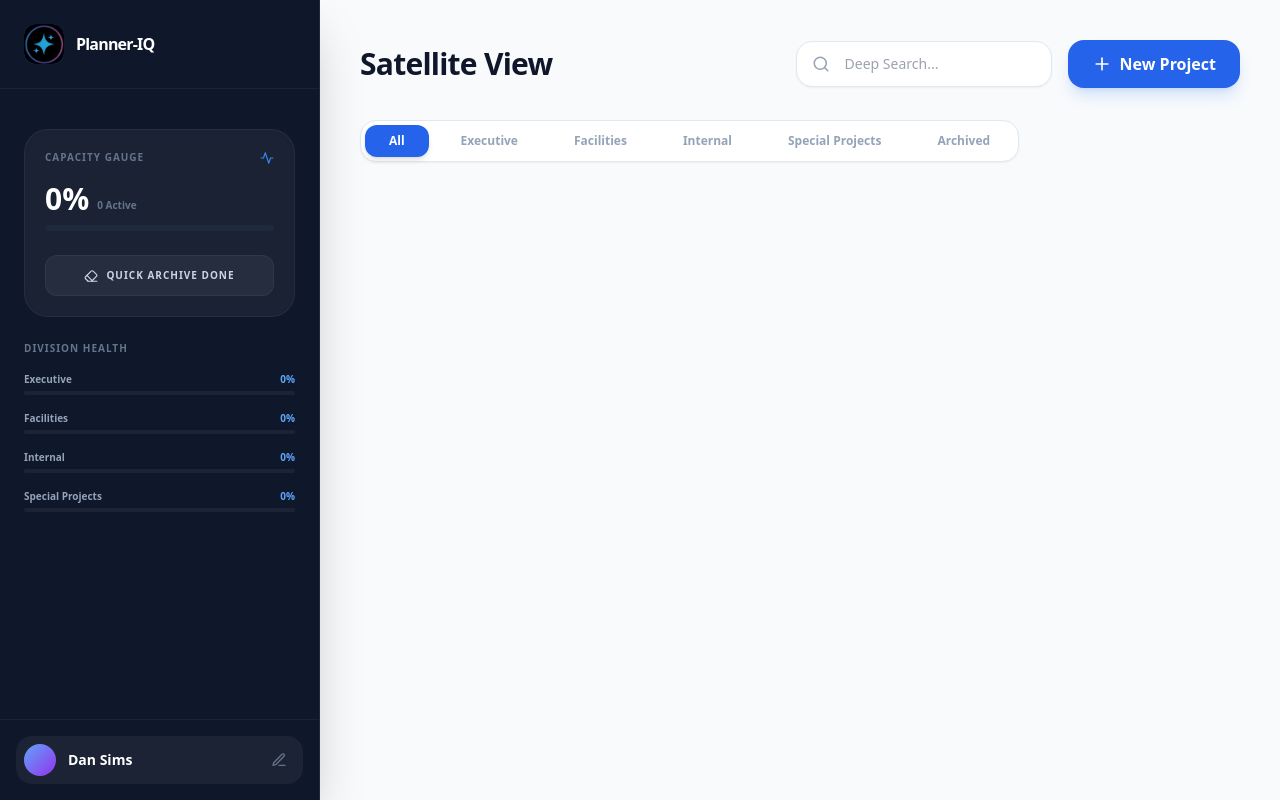
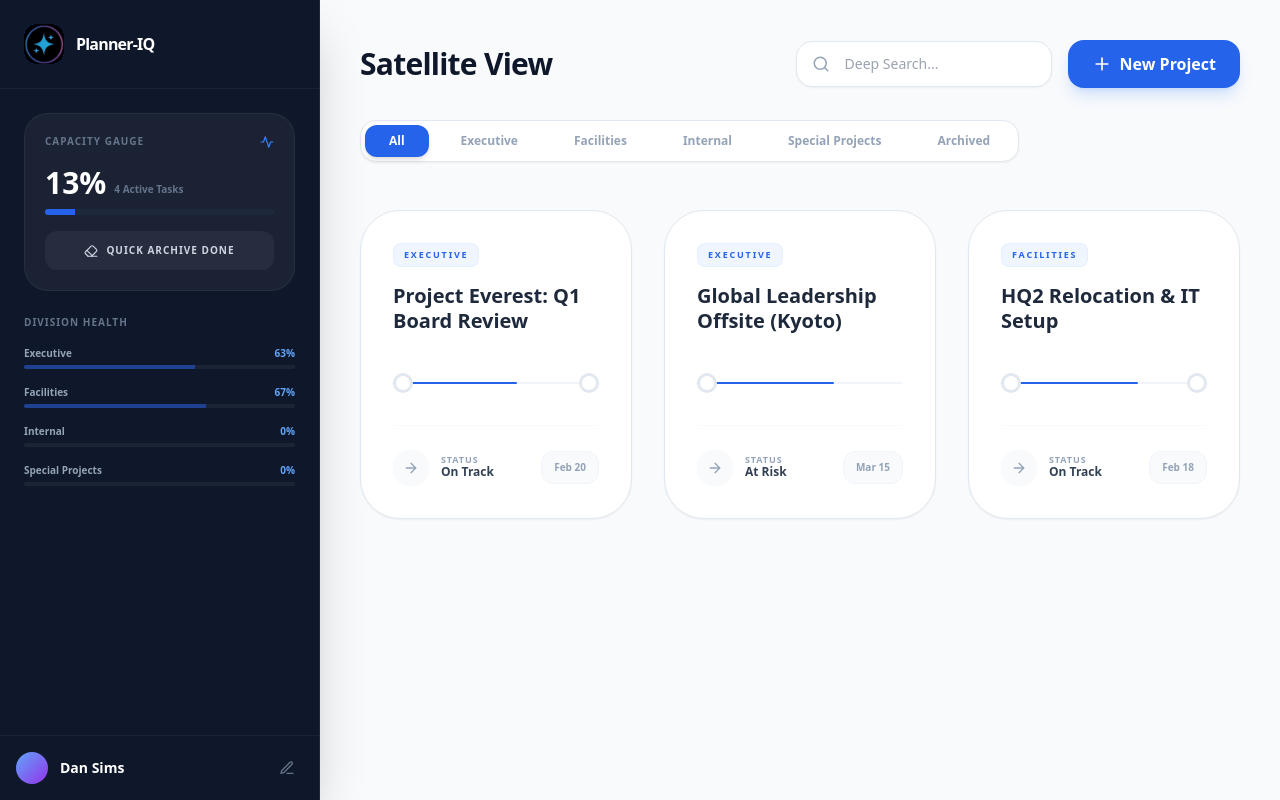
Before and after one commit to dansims2024-afk/Planner-IQ, a Next.js app: page / in a window 1280 px wide. Built offline with nearby package versions, Linux system fonts and the light colour scheme.

Commit message:
Update Dashboard.jsx

```diff
--- a/src/components/Dashboard.jsx
+++ b/src/components/Dashboard.jsx
@@ -3,13 +3,71 @@
 import React, { useState, useEffect } from 'react';
 import {
   Layout, CheckCircle2, Plus, X, Search, Bell, Edit3,
-  Settings, Archive, Trash2, Filter, Zap, Activity, Eraser
+  Settings, Archive, Trash2, Activity, Eraser, Zap
 } from 'lucide-react';
 import Image from 'next/image';
 import Link from 'next/link';
 import ProjectCard from './ProjectCard';
 
 const DIVISIONS = ["All", "Executive", "Facilities", "Internal", "Special Projects", "Archived"];
+
+const ELITE_SAMPLES = [
+  {
+    id: 301,
+    title: "Project Everest: Q1 Board Review",
+    division: "Executive",
+    status: "On Track",
+    deadline: "Feb 20",
+    lastUpdated: "10:15 AM",
+    order: 1,
+    archived: false,
+    phases: [
+      { id: 1, name: "Preparation", tasks: [
+        { id: 3011, text: "Collate Dept. Executive Summaries", completed: true, resources: [{id: 1, type: 'file', value: 'CEO_Summary_V2.pdf'}] },
+        { id: 3012, text: "Audit Q4 Financial Statements", completed: true, resources: [{id: 2, type: 'link', value: 'https://finance.portal/q4'}] },
+        { id: 3013, text: "Draft Board Deck v1", completed: false, resources: [] }
+      ]},
+      { id: 2, name: "Logistics", tasks: [
+        { id: 3014, text: "Confirm Director Travel & Hotel", completed: true, resources: [{id: 3, type: 'file', value: 'Travel_Manifest.xlsx'}] },
+        { id: 3015, text: "Finalize Executive Catering Menu", completed: false, resources: [] }
+      ]}
+    ]
+  },
+  {
+    id: 302,
+    title: "Global Leadership Offsite (Kyoto)",
+    division: "Executive",
+    status: "At Risk",
+    deadline: "Mar 15",
+    lastUpdated: "Yesterday",
+    order: 2,
+    archived: false,
+    phases: [
+      { id: 1, name: "Strategic Planning", tasks: [
+        { id: 3021, text: "Venue Site Selection & RFP", completed: true, resources: [{id: 4, type: 'link', value: 'https://kyoto.conventions.jp/rfp'}] },
+        { id: 3022, text: "Define Key Learning Objectives", completed: true, resources: [] },
+        { id: 3023, text: "Secure Keynote Speaker", completed: false, resources: [] }
+      ]}
+    ]
+  },
+  {
+    id: 303,
+    title: "HQ2 Relocation & IT Setup",
+    division: "Facilities",
+    status: "On Track",
+    deadline: "Feb 18",
+    lastUpdated: "2 mins ago",
+    order: 3,
+    archived: false,
+    phases: [
+      { id: 1, name: "Planning", tasks: [{ id: 3031, text: "Floor Plan Approval", completed: true, resources: [{id: 5, type: 'file', value: 'Blueprints_Final.dwg'}] }] },
+      { id: 2, name: "Network Setup", tasks: [
+        { id: 3034, text: "Network Stress Test", completed: true, resources: [] },
+        { id: 3035, text: "Staff Badge Activation", completed: false, resources: [] }
+      ]}
+    ]
+  }
+];
 
 export default function Dashboard() {
   const [projects, setProjects] = useState([]);
@@ -23,7 +81,10 @@ export default function Dashboard() {
 
   useEffect(() => {
     const saved = localStorage.getItem('planner_iq_projects');
-    if (saved) {
+    if (!saved || !saved.includes('resources')) {
+      localStorage.setItem('planner_iq_projects', JSON.stringify(ELITE_SAMPLES));
+      setProjects(ELITE_SAMPLES);
+    } else {
       setProjects(JSON.parse(saved).sort((a, b) => (a.order || 0) - (b.order || 0)));
     }
   }, []);
@@ -33,103 +94,106 @@ export default function Dashboard() {
     localStorage.setItem('planner_iq_projects', JSON.stringify(list));
   };
 
-  // --- NEW: BULK ARCHIVE LOGIC ---
-  const archiveCompletedProjects = () => {
+  const archiveCompleted = () => {
     const updated = projects.map(p => {
-      // Check if project is 100% complete and not already archived
       const allDone = p.phases.every(ph => ph.tasks.every(t => t.completed)) && p.phases.length > 0;
-      if (allDone && !p.archived) {
-        return { ...p, archived: true, lastUpdated: "Archived via Bulk" };
-      }
-      return p;
+      return (allDone && !p.archived) ? { ...p, archived: true, lastUpdated: "Bulk Archived" } : p;
     });
     saveAll(updated);
   };
 
-  const getCapacityStats = () => {
-    const activeProjects = projects.filter(p => !p.archived);
-    const totalPendingTasks = activeProjects.reduce((acc, p) =>
+  const getCapacity = () => {
+    const pending = projects.filter(p => !p.archived).reduce((acc, p) =>
       acc + p.phases.reduce((phAcc, ph) => phAcc + (ph.tasks?.filter(t => !t.completed).length || 0), 0), 0
     );
-    const capacityLevel = Math.min((totalPendingTasks / 30) * 100, 100);
-    return { percent: Math.round(capacityLevel), count: totalPendingTasks };
+    return { percent: Math.min(Math.round((pending / 30) * 100), 100), count: pending };
   };
 
-  const getDivisionStats = (divName) => {
-    const divProjects = projects.filter(p => p.division === divName && !p.archived);
-    if (divProjects.length === 0) return 0;
-    const total = divProjects.reduce((acc, p) => acc + p.phases.reduce((phA, ph) => phA + (ph.tasks?.length || 0), 0), 0);
-    const done = divProjects.reduce((acc, p) => acc + p.phases.reduce((phA, ph) => phA + (ph.tasks?.filter(t => t.completed).length || 0), 0), 0);
+  const getDivHealth = (name) => {
+    const divP = projects.filter(p => p.division === name && !p.archived);
+    if (divP.length === 0) return 0;
+    const total = divP.reduce((acc, p) => acc + p.phases.reduce((pa, ph) => pa + (ph.tasks?.length || 0), 0), 0);
+    const done = divP.reduce((acc, p) => acc + p.phases.reduce((pa, ph) => pa + (ph.tasks?.filter(t => t.completed).length || 0), 0), 0);
     return total > 0 ? Math.round((done / total) * 100) : 0;
   };
 
-  const filteredProjects = projects.filter(p => {
+  const filtered = projects.filter(p => {
     const matchesSearch = p.title.toLowerCase().includes(searchQuery.toLowerCase());
     if (activeDivision === "Archived") return p.archived && matchesSearch;
     return !p.archived && (activeDivision === "All" || p.division === activeDivision) && matchesSearch;
   });
 
-  const capacity = getCapacityStats();
+  const capacity = getCapacity();
 
   return (
     <div className="min-h-screen bg-slate-50 flex font-sans text-slate-900">
+      {isModalOpen && (
+        <div className="fixed inset-0 z-[100] flex items-center justify-center bg-slate-900/40 backdrop-blur-sm p-4">
+          <div className="bg-white rounded-[2.5rem] shadow-2xl w-full max-w-md p-8 border border-slate-100 animate-in zoom-in-95">
+            <h3 className="font-bold text-2xl mb-6">New Workflow</h3>
+            <div className="space-y-6">
+              <input autoFocus value={newTitle} onChange={(e)=>setNewTitle(e.target.value)} placeholder="Project Name..." className="w-full p-4 bg-slate-50 rounded-2xl border outline-none focus:ring-2 focus:ring-blue-500 font-medium" />
+              <select value={newDivision} onChange={(e)=>setNewDivision(e.target.value)} className="w-full p-4 bg-slate-50 rounded-2xl border outline-none font-medium">
+                {DIVISIONS.filter(d => d !== "All" && d !== "Archived").map(d => <option key={d} value={d}>{d}</option>)}
+              </select>
+              <button onClick={() => {
+                const newP = { id: Date.now(), title: newTitle, division: newDivision, status: "On Track", archived: false, order: projects.length+1, phases: [{id:1, name: "Planning", tasks: []}] };
+                saveAll([...projects, newP]);
+                setIsModalOpen(false);
+                setNewTitle("");
+              }} className="w-full bg-blue-600 text-white font-bold py-4 rounded-2xl shadow-lg">Initialize</button>
+            </div>
+          </div>
+        </div>
+      )}
 
       <aside className="w-80 bg-slate-900 text-slate-300 flex flex-col fixed h-full hidden lg:flex border-r border-slate-800 shadow-2xl z-20">
         <div className="p-6 border-b border-white/5 flex items-center gap-3">
-          <div className="relative w-10 h-10 rounded-xl overflow-hidden bg-blue-600 flex items-center justify-center font-bold shrink-0">
+          <div className="relative w-10 h-10 rounded-xl overflow-hidden bg-blue-600 flex items-center justify-center font-bold">
             <Image src="/logo.png" alt="Logo" fill className="object-cover z-10" onLoad={()=>setLogoLoaded(true)} onError={()=>setLogoLoaded(false)} unoptimized />
-            {!logoLoaded && <span className="text-lg text-white">P</span>}
+            {!logoLoaded && "P"}
           </div>
           <h1 className="font-bold text-white tracking-tighter">Planner-IQ</h1>
         </div>
 
-        <div className="p-6 mt-4">
-          <div className="bg-white/5 rounded-3xl p-5 border border-white/5 shadow-inner">
+        <div className="p-6">
+          <div className="bg-white/5 rounded-3xl p-5 border border-white/5">
             <div className="flex justify-between items-center mb-4">
               <h3 className="text-[10px] font-bold uppercase tracking-widest text-slate-500">Capacity Gauge</h3>
               <Activity size={14} className={capacity.percent > 80 ? "text-red-500 animate-pulse" : "text-blue-500"} />
             </div>
             <div className="flex items-end gap-2 mb-2">
               <span className="text-3xl font-black text-white">{capacity.percent}%</span>
-              <span className="text-[10px] font-bold text-slate-500 mb-1">{capacity.count} Active</span>
+              <span className="text-[10px] font-bold text-slate-500 mb-1">{capacity.count} Active Tasks</span>
             </div>
-            <div className="h-1.5 w-full bg-slate-800 rounded-full overflow-hidden">
+            <div className="h-1.5 w-full bg-slate-800 rounded-full overflow-hidden mb-4">
               <div className={`h-full transition-all duration-1000 ${capacity.percent > 80 ? 'bg-red-500' : 'bg-blue-600'}`} style={{ width: `${capacity.percent}%` }} />
             </div>
-
-            {/* BULK ACTION BUTTON */}
-            <button
-              onClick={archiveCompletedProjects}
-              className="mt-6 w-full flex items-center justify-center gap-2 py-3 bg-white/5 hover:bg-blue-600 hover:text-white rounded-xl text-[10px] font-bold uppercase tracking-widest transition-all border border-white/5 hover:border-blue-400"
-            >
+            <button onClick={archiveCompleted} className="w-full flex items-center justify-center gap-2 py-3 bg-white/5 hover:bg-blue-600 rounded-xl text-[10px] font-bold uppercase tracking-widest transition-all">
               <Eraser size={14} /> Quick Archive Done
             </button>
           </div>
         </div>
 
-        <div className="px-6 space-y-4 mb-6 overflow-y-auto no-scrollbar">
+        <div className="px-6 space-y-4 mb-6">
           <h3 className="text-[10px] font-bold uppercase tracking-widest text-slate-500">Division Health</h3>
           {DIVISIONS.filter(d => d !== "All" && d !== "Archived").map(div => (
             <div key={div} className="space-y-1">
               <div className="flex justify-between text-[10px] font-bold">
                 <span className="text-slate-400">{div}</span>
-                <span className="text-blue-400">{getDivisionStats(div)}%</span>
+                <span className="text-blue-400">{getDivHealth(div)}%</span>
               </div>
               <div className="h-1 w-full bg-white/5 rounded-full overflow-hidden">
-                <div className="h-full bg-blue-600/50 transition-all duration-700" style={{ width: `${getDivisionStats(div)}%` }} />
+                <div className="h-full bg-blue-600/50 transition-all duration-700" style={{ width: `${getDivHealth(div)}%` }} />
               </div>
             </div>
           ))}
         </div>
 
-        <div className="mt-auto p-4 border-t border-white/5">
-          <div className="flex items-center gap-3 p-2 bg-white/5 rounded-2xl">
-            <div className="w-8 h-8 rounded-full bg-gradient-to-br from-blue-400 to-purple-600" />
-            <div className="flex-1 text-sm font-semibold text-white">Dan Sims</div>
-            <button onClick={() => setIsEditMode(!isEditMode)} className={`p-2 rounded-lg transition-all ${isEditMode ? 'bg-blue-600 text-white shadow-lg' : 'text-slate-500 hover:text-white'}`}>
-              <Edit3 size={16}/>
-            </button>
-          </div>
+        <div className="mt-auto p-4 border-t border-white/5 flex items-center gap-3">
+          <div className="w-8 h-8 rounded-full bg-gradient-to-br from-blue-400 to-purple-600" />
+          <div className="flex-1 text-sm font-semibold text-white">Dan Sims</div>
+          <button onClick={() => setIsEditMode(!isEditMode)} className={`p-2 rounded-lg ${isEditMode ? 'bg-blue-600 text-white' : 'text-slate-500'}`}><Edit3 size={16}/></button>
         </div>
       </aside>
 
@@ -139,7 +203,7 @@ export default function Dashboard() {
             <h2 className="text-3xl font-extrabold tracking-tight">Satellite View</h2>
             <div className="flex items-center gap-4">
               <div className="relative group">
-                <Search className="absolute left-4 top-1/2 -translate-y-1/2 text-slate-400" size={18} />
+                <Search className="absolute left-4 top-1/2 -translate-y-1/2 text-slate-400 group-focus-within:text-blue-600" size={18} />
                 <input value={searchQuery} onChange={(e)=>setSearchQuery(e.target.value)} placeholder="Deep Search..." className="pl-12 pr-6 py-3 bg-white border border-slate-200 rounded-2xl text-sm w-64 shadow-sm outline-none focus:ring-4 focus:ring-blue-500/10" />
               </div>
               <button onClick={()=>setIsModalOpen(true)} className="bg-blue-600 text-white px-6 py-3 rounded-2xl font-bold flex items-center gap-2 shadow-lg shadow-blue-500/20 hover:scale-105 transition-all"><Plus size={20}/> New Project</button>
@@ -156,17 +220,12 @@ export default function Dashboard() {
         </header>
 
         <div className="grid grid-cols-1 md:grid-cols-2 xl:grid-cols-3 gap-8">
-          {filteredProjects.map((p, index) => (
+          {filtered.map((p, index) => (
             <div key={p.id} className="relative h-full">
-              <ProjectCard
-                project={p}
-                isEditMode={isEditMode}
-                onDelete={(id) => saveAll(projects.filter(proj => proj.id !== id))}
-                onArchive={(id) => saveAll(projects.map(proj => proj.id === id ? {...proj, archived: !proj.archived} : proj))}
-              />
+              <ProjectCard project={p} isEditMode={isEditMode} onDelete={(id) => saveAll(projects.filter(proj => proj.id !== id))} onArchive={(id) => saveAll(projects.map(proj => proj.id === id ? {...proj, archived: !proj.archived} : proj))} />
               {isEditMode && (
                 <div className="absolute inset-0 bg-slate-900/60 backdrop-blur-sm rounded-[2.5rem] z-30 flex flex-col items-center justify-center p-6 animate-in fade-in">
-                  <label className="text-white text-xs font-bold mb-2 uppercase">Order</label>
+                  <label className="text-white text-xs font-bold mb-2 uppercase tracking-widest">Order Position</label>
                   <input type="number" value={p.order || index + 1} onChange={(e) => {
                     const val = parseInt(e.target.value);
                     saveAll(projects.map(proj => proj.id === p.id ? {...proj, order: val} : proj).sort((a,b)=>a.order-b.order));
```
